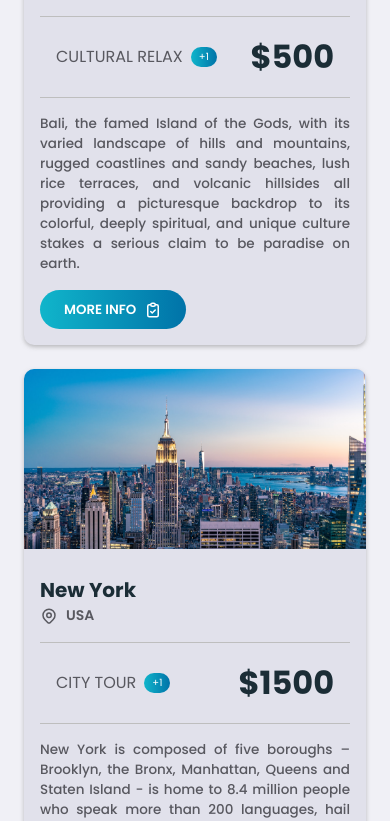
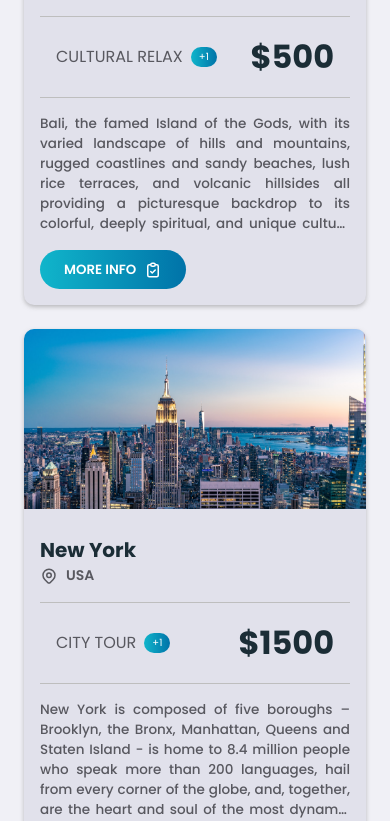
Before and after one commit to elodiedaumal/travel, a React (Create React App) app: page / in a window 390 px wide. Shown: the part 1129-1950 px from the top of the page. Built offline with nearby package versions, Linux system fonts and the light colour scheme; the HTML template or start-up script is replaced by a standard one.

Commit message:
the web is responsive

```diff
--- a/src/Components/Footer.js
+++ b/src/Components/Footer.js
@@ -280,6 +280,9 @@ const FooterLinks = styled.div`
     color: var(--GreyText);
     margin-right: 3px;
   }
+  @media (min-width: 768px) {
+    grid-template-columns: repeat(3, 1fr);
+  }
 `;
 
 const FooterList = styled.li`
--- a/src/Components/Hero.js
+++ b/src/Components/Hero.js
@@ -69,6 +69,9 @@ const Section = styled.section`
   align-items: center;
   justify-content: center;
   margin: auto;
+  @media (min-width: 900px) {
+    height: 80vh;
+  }
 `;
 
 const Overlay = styled.div`
@@ -124,8 +127,8 @@ const Card = styled.div`
   color: var(--TextColor);
   width: 80%;
   margin: auto;
-  @media (min-width: 768px) {
-    grid-template-columns: 1fr 1fr;
+  @media (min-width: 900px) {
+    grid-template-columns: repeat(3, 1fr);
   }
   label {
     display: block;
--- a/src/Components/MainHome.js
+++ b/src/Components/MainHome.js
@@ -73,6 +73,12 @@ const SectionTitle = styled.div`
 const CardContent = styled.div`
   justify-content: center;
   gap: 1.5rem;
+  @media (min-width: 600px) {
+    grid-template-columns: repeat(2, 1fr);
+  }
+  @media (min-width: 900px) {
+    grid-template-columns: repeat(3, 1fr);
+  }
 `;
 const SingleCard = styled.div`
   height: 100%;
@@ -159,6 +165,12 @@ const Description = styled.p`
   font-size: 13.5px;
   font-weight: 500;
   text-align: justify;
+  overflow: hidden;
+  text-overflow: ellipsis;
+  display: -webkit-box;
+  -webkit-line-clamp: 6;
+  line-clamp: 2;
+  -webkit-box-orient: vertical;
 `;
 const Button = styled.button`
   margin-top: 1rem;
--- a/src/Components/Navbar.js
+++ b/src/Components/Navbar.js
@@ -66,12 +66,12 @@ const Navbar = () => {
           </FullNavLinks>
         )}
 
-        <div>
+        <MobileMenu>
           <AiOutlineMenuFold
             className='icon menuIcon'
             onClick={handleSidebar}
           />
-        </div>
+        </MobileMenu>
       </Header>
     </nav>
   );
@@ -87,6 +87,9 @@ const Header = styled.header`
   padding: 1rem;
   z-index: 100;
   box-shadow: 0 2px 4px rgba(2, 15, 29, 0.904);
+  @media (min-width: 768px) {
+    padding: 1.5rem 2rem;
+  }
 `;
 const Logo = styled.a`
   color: var(--BlackColor);
@@ -117,6 +120,12 @@ const FullNavLinks = styled.div`
   }
 `;
 
+const MobileMenu = styled.div`
+  @media (min-width: 768px) {
+    display: none;
+  }
+`;
+
 const NavLists = styled.ul`
   @media (max-width: 768px) {
     flex-direction: column;
@@ -126,10 +135,24 @@ const NavLists = styled.ul`
     gap: 0.5rem;
     margin-top: 3rem;
   }
+  @media (min-width: 768px) {
+    display: flex;
+    align-items: center;
+    justify-content: center;
+  }
 `;
 const NavItem = styled.li`
   @media (max-width: 768px) {
     padding: 0.5rem 0;
+  }
+  @media (min-width: 768px) {
+    color: var(--TextColor);
+    padding: 0 0.45rem;
+    font-size: 0.9rem;
+    font-weight: 500;
+    &:hover {
+      color: var(--PrimaryColor);
+    }
   }
 `;
 const NavLinka = styled.a`
@@ -143,6 +166,7 @@ const NavLinka = styled.a`
   }
 `;
 const CloseBtn = styled.div`
+  display: none;
   @media (max-width: 768px) {
     color: var(--PrimaryColor);
     position: absolute;
@@ -154,14 +178,15 @@ const CloseBtn = styled.div`
   }
 `;
 const Button = styled.button`
-  @media (max-width: 768px) {
-    margin: 1rem 0;
-    font-weight: 600;
+  margin: 1rem 0;
+  font-weight: 600;
+
+  @media (min-width: 768px) {
+    margin: 0;
+    margin-left: 1rem;
   }
   a {
-    @media (max-width: 768px) {
-      font-weight: 600;
-      color: var(--WhiteColor);
-    }
+    font-weight: 600;
+    color: var(--WhiteColor);
   }
 `;
```
